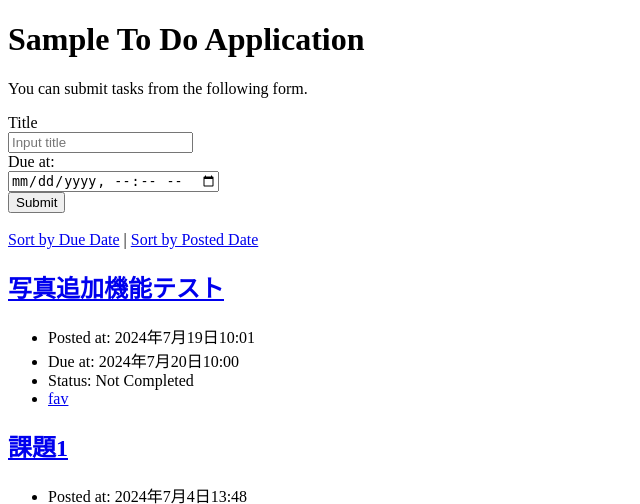
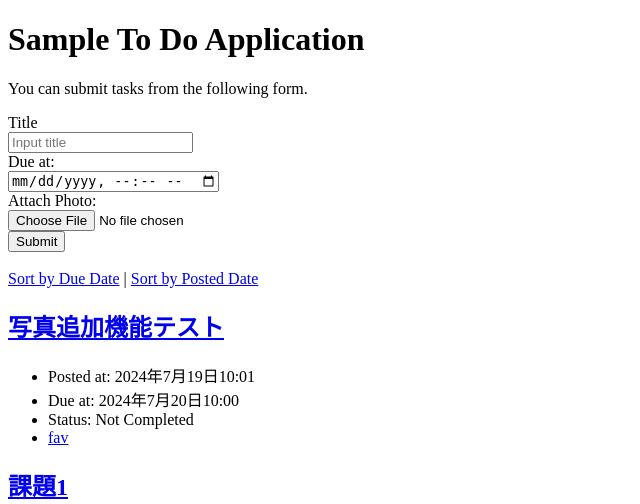
Before and after one commit to s1f102300661/django-test-exercise, a Django app: page / in a window 1280 px wide. Shown: the top 504 px of the page, without its empty margins (0-640 px from the left). Run offline with Django 5.2, Linux system fonts and the light colour scheme; data comes from the database, SQL or seed files in the repository; both versions use the stored data as it was after the commit.

Commit message:
写真添付機能の追加

```diff
--- a/config/settings.py
+++ b/config/settings.py
@@ -11,9 +11,12 @@ https://docs.djangoproject.com/en/5.0/ref/settings/
 """
 
 from pathlib import Path
+import os
 
 # Build paths inside the project like this: BASE_DIR / 'subdir'.
 BASE_DIR = Path(__file__).resolve().parent.parent
+MEDIA_URL = '/media/'
+MEDIA_ROOT = os.path.join(BASE_DIR, 'media')
 
 
 # Quick-start development settings - unsuitable for production
--- a/config/urls.py
+++ b/config/urls.py
@@ -17,6 +17,8 @@ Including another URLconf
 from django.contrib import admin
 from django.urls import path
 from todo import views as todo_views
+from django.conf import settings
+from django.conf.urls.static import static
 
 urlpatterns = [
     path('admin/', admin.site.urls),
@@ -26,4 +28,4 @@ urlpatterns = [
     path('<int:task_id>/update', todo_views.update, name='update'),
     path('<int:task_id>/close', todo_views.close, name='close'),
     path('toggle_favorite/<int:task_id>/', todo_views.toggle_favorite, name='toggle_favorite'),
-]
+] + static(settings.MEDIA_URL, document_root=settings.MEDIA_ROOT)
--- a/todo/models.py
+++ b/todo/models.py
@@ -10,6 +10,7 @@ class Task(models.Model):
     posted_at = models.DateTimeField(default=timezone.now)
     due_at = models.DateTimeField(null=True, blank=True)
     favorite = models.BooleanField(default=False)
+    photo = models.ImageField(upload_to='tasks/', null=True, blank=True)
 
     def is_overdue(self, dt):
         if self.due_at is None:
--- a/todo/templates/todo/detail.html
+++ b/todo/templates/todo/detail.html
@@ -20,6 +20,9 @@
       {% else %}
       <li>Status: Not Completed</li>
       {% endif %}
+      {% if task.photo %}
+      <li><img src="{{ task.photo.url }}" alt="Task Photo" style="max-width: 200px;"></li>
+      {% endif %}
     </ul>
 
     <div>
--- a/todo/templates/todo/index.html
+++ b/todo/templates/todo/index.html
@@ -11,7 +11,7 @@
   <body>
     <h1>Sample To Do Application</h1>
     <p>You can submit tasks from the following form.</p>
-    <form action="{% url 'index' %}" method="post">
+    <form action="{% url 'index' %}" method="post" enctype="multipart/form-data">
       {% csrf_token %}
       <div>
         <label for="titleInput">Title</label><br>
@@ -20,6 +20,10 @@
       <div>
         <label for="dueInput">Due at:</label><br>
         <input id="dueInput" name="due_at" type="datetime-local">
+      </div>
+      <div>
+        <label for="photoInput">Attach Photo:</label><br>
+        <input id="photoInput" name="photo" type="file">
       </div>
       <div>
         <button type="submit">Submit</button>
--- a/todo/views.py
+++ b/todo/views.py
@@ -3,13 +3,14 @@ from django.http import Http404
 from django.utils.timezone import make_aware
 from django.utils.dateparse import parse_datetime
 from todo.models import Task
+from django.conf import settings
 
 # Create your views here.
 
 
 def index(request):
     if request.method == 'POST':
-        task = Task(title=request.POST['title'], due_at=make_aware(parse_datetime(request.POST['due_at'])))
+        task = Task(title=request.POST['title'], due_at=make_aware(parse_datetime(request.POST['due_at'])), photo=request.FILES.get('photo'))
         task.save()
 
     if request.GET.get('order') == 'due':
```
Also changed, not shown: db.sqlite3, media/tasks/7.png (added), todo/migrations/0003_task_photo.py (added).
